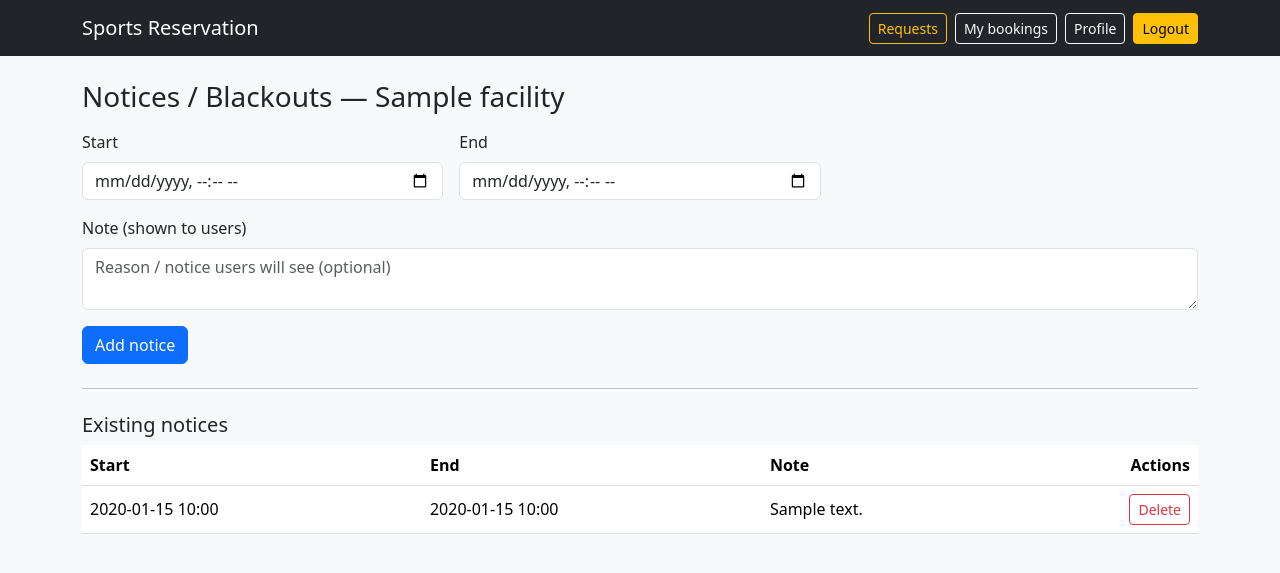
After one commit to DixieBloom1/sports-reservation, a Django app: page /provider/facilities/1/blackouts/ in a window 1280 px wide. The commit adds this page. Shown: the top 573 px of the page. Run offline with Django 5.2, Linux system fonts and the light colour scheme; a user stored in the database is signed in; tables that the repository leaves empty hold one stand-in row (values such as "Sample post").

Commit message:
notices and blackouts management

```diff
--- a/mysite/images/forms.py
+++ b/mysite/images/forms.py
@@ -1,7 +1,7 @@
 from django import forms
 from django.contrib.auth.forms import AuthenticationForm
 from django.contrib.auth.models import User
-from .models import Booking, UserProfile, Court, Facility, Sport  # make sure UserProfile exists in models.py
+from .models import Booking, UserProfile, Court, Facility, Sport, Blackout  # make sure UserProfile exists in models.py
 
 class LoginForm(AuthenticationForm):
     def __init__(self, *args, **kwargs):
@@ -143,3 +143,13 @@ class CourtForm(forms.ModelForm):
         model = Court
         fields = ["name", "is_active"]
         widgets = {"name": forms.TextInput(attrs={"class":"form-control"})}
+
+class BlackoutForm(forms.ModelForm):
+    class Meta:
+        model = Blackout
+        fields = ["start_dt", "end_dt", "note"]   # rename note -> your field if different
+        widgets = {
+            "start_dt": forms.DateTimeInput(attrs={"type": "datetime-local", "class": "form-control"}),
+            "end_dt":   forms.DateTimeInput(attrs={"type": "datetime-local", "class": "form-control"}),
+            "note":     forms.Textarea(attrs={"class": "form-control", "rows": 2, "placeholder": "Reason / notice users will see (optional)"}),
+        }
--- a/mysite/images/models.py
+++ b/mysite/images/models.py
@@ -124,6 +124,7 @@ class Blackout(models.Model):
     facility = models.ForeignKey(Facility, on_delete=models.CASCADE, related_name="blackouts")
     start_dt = models.DateTimeField()
     end_dt = models.DateTimeField()
+    note = models.CharField(max_length=200, blank=True)
     reason = models.CharField(max_length=200, blank=True)
     def __str__(self): return f"{self.facility.name} blackout {self.start_dt:%Y-%m-%d %H:%M}–{self.end_dt:%H:%M}"
 
--- a/mysite/images/templates/provider/facilities.html
+++ b/mysite/images/templates/provider/facilities.html
@@ -12,7 +12,6 @@
         <div class="card-body">
           <h5 class="card-title">{{ f.name }}</h5>
 
-          {# Show location + sport nicely; fall back if sport not available #}
           <p class="small text-muted">
             {{ f.location }}
             {% if f.display_sport %} • {{ f.display_sport }}{% endif %}
@@ -22,6 +21,8 @@
             <a class="btn btn-sm btn-outline-secondary" href="{% url 'images:provider_manage_courts' f.id %}">
               Manage courts
             </a>
+              <a class="btn btn-sm btn-outline-secondary"
+                href="{% url 'images:provider_manage_blackouts' f.id %}">Notices / Blackouts</a>
             <a class="btn btn-sm btn-outline-primary" href="{% url 'images:provider_edit_facility' f.id %}">
               Edit
             </a>
--- /dev/null
+++ b/mysite/images/templates/provider/manage_blackouts.html
@@ -0,0 +1,53 @@
+{% extends "base.html" %}
+{% block content %}
+<h3>Notices / Blackouts — {{ facility.name }}</h3>
+
+<form method="post" class="mt-3">
+  {% csrf_token %}
+  <div class="row g-3">
+    <div class="col-md-4">
+      <label class="form-label">Start</label>
+      {{ form.start_dt }}
+      {{ form.start_dt.errors }}
+    </div>
+    <div class="col-md-4">
+      <label class="form-label">End</label>
+      {{ form.end_dt }}
+      {{ form.end_dt.errors }}
+    </div>
+    <div class="col-md-12">
+      <label class="form-label">Note (shown to users)</label>
+      {{ form.note }}
+      {{ form.note.errors }}
+    </div>
+  </div>
+  <button class="btn btn-primary mt-3">Add notice</button>
+</form>
+
+<hr class="my-4">
+
+<h5>Existing notices</h5>
+<table class="table align-middle">
+  <thead>
+    <tr><th>Start</th><th>End</th><th>Note</th><th class="text-end">Actions</th></tr>
+  </thead>
+  <tbody>
+    {% for b in blackouts %}
+      <tr>
+        <td>{{ b.start_dt|date:"Y-m-d H:i" }}</td>
+        <td>{{ b.end_dt|date:"Y-m-d H:i" }}</td>
+        <td>{{ b.note|default:"—" }}</td>
+        <td class="text-end">
+          <form method="post" action="{% url 'images:provider_delete_blackout' facility.id b.id %}">
+            {% csrf_token %}
+            <button class="btn btn-sm btn-outline-danger"
+                    onclick="return confirm('Delete this notice?')">Delete</button>
+          </form>
+        </td>
+      </tr>
+    {% empty %}
+      <tr><td colspan="4" class="text-muted">No notices yet.</td></tr>
+    {% endfor %}
+  </tbody>
+</table>
+{% endblock %}
--- a/mysite/images/urls.py
+++ b/mysite/images/urls.py
@@ -26,6 +26,10 @@ urlpatterns = [
     path("provider/facilities/add/", views.provider_add_facility, name="provider_add_facility"),
     path("provider/facilities/<int:facility_id>/courts/", views.provider_manage_courts, name="provider_manage_courts"),
     path("provider/bookings/", views.provider_bookings, name="provider_bookings"),
-path("provider/facilities/<int:facility_id>/edit/", views.provider_edit_facility, name="provider_edit_facility"),
+    path("provider/facilities/<int:facility_id>/edit/", views.provider_edit_facility, name="provider_edit_facility"),
     path("provider/facilities/<int:facility_id>/delete/", views.provider_delete_facility, name="provider_delete_facility"),
+    path("provider/facilities/<int:facility_id>/blackouts/",
+         views.provider_manage_blackouts, name="provider_manage_blackouts"),
+    path("provider/facilities/<int:facility_id>/blackouts/<int:blackout_id>/delete/",
+         views.provider_delete_blackout, name="provider_delete_blackout"),
 ]
--- a/mysite/images/views.py
+++ b/mysite/images/views.py
@@ -18,7 +18,8 @@ from django.utils import timezone
 from django.views.decorators.http import require_POST, require_http_methods
 
 from .models import Facility, Booking, Blackout, UserProfile, Court, FacilitySignupRequest, Sport
-from .forms import RegisterForm, BookingForm, UserForm, ProfileForm, ProviderRegisterForm, FacilityForm, CourtForm
+from .forms import RegisterForm, BookingForm, UserForm, ProfileForm, ProviderRegisterForm, FacilityForm, CourtForm, \
+    BlackoutForm
 from .services import available_slots, available_slots_court
 
 
@@ -173,6 +174,9 @@ def facility_detail(request, pk):
     upcoming_blackouts = Blackout.objects.filter(
         facility=f, end_dt__gte=now
     ).order_by("start_dt")[:20]
+    past_blackouts = Blackout.objects.filter(
+        facility=f, end_dt__lt=now
+    ).order_by("-start_dt")[:20]
     day_blackouts = Blackout.objects.filter(
         facility=f, start_dt__date__lte=selected_date, end_dt__date__gte=selected_date
     ).order_by("start_dt")
@@ -197,7 +201,7 @@ def facility_detail(request, pk):
         "selected_court": selected_court,
         "slots": slots,
         "selected_date": selected_date,
-        # NEW
+        "past_blackouts": past_blackouts,
         "upcoming_blackouts": upcoming_blackouts,
         "day_blackouts": day_blackouts,
     })
@@ -370,9 +374,7 @@ def book_view(request, facility_id):
 
     # court (optional)
     court_id = request.GET.get("court") or request.POST.get("court")
-    court = None
-    if court_id:
-        court = get_object_or_404(Court, pk=court_id, facility=facility)
+    court = get_object_or_404(Court, pk=court_id, facility=facility) if court_id else None
 
     # start/end required
     start_str = request.GET.get("start") if request.method == "GET" else request.POST.get("start")
@@ -384,10 +386,8 @@ def book_view(request, facility_id):
     try:
         start = datetime.fromisoformat(start_str)
         end = datetime.fromisoformat(end_str)
-        if timezone.is_naive(start):
-            start = timezone.make_aware(start, timezone.get_current_timezone())
-        if timezone.is_naive(end):
-            end = timezone.make_aware(end, timezone.get_current_timezone())
+        if timezone.is_naive(start): start = timezone.make_aware(start, timezone.get_current_timezone())
+        if timezone.is_naive(end):   end   = timezone.make_aware(end,   timezone.get_current_timezone())
     except ValueError:
         messages.error(request, "Invalid date/time format.")
         return _back_to_facility(facility)
@@ -396,11 +396,38 @@ def book_view(request, facility_id):
         messages.error(request, "Start must be before end.")
         return _back_to_facility(facility)
 
+    # block out times covered by notices/maintenance
+    if Blackout.objects.filter(facility=facility, start_dt__lt=end, end_dt__gt=start).exists():
+        messages.error(request, "That time is unavailable due to a posted notice/blackout.")
+        return _back_to_facility(facility)
+
+    now = timezone.now()
+    upcoming_blackouts = Blackout.objects.filter(
+        facility=facility, end_dt__gte=now
+    ).order_by("start_dt")[:20]
+    past_blackouts = Blackout.objects.filter(
+        facility=facility, end_dt__lt=now
+    ).order_by("-start_dt")[:20]
+    selected_day = start.date()
+    day_blackouts = Blackout.objects.filter(
+        facility=facility,
+        start_dt__date__lte=selected_day,
+        end_dt__date__gte=selected_day,
+    ).order_by("start_dt")
+
     if request.method == "GET":
         return render(
             request,
             "book/confirm.html",
-            {"facility": facility, "court": court, "start": start, "end": end},
+            {
+                "facility": facility,
+                "court": court,
+                "start": start,
+                "end": end,
+                "upcoming_blackouts": upcoming_blackouts,
+                "past_blackouts": past_blackouts,
+                "day_blackouts": day_blackouts,
+            },
         )
 
     # POST: try to create
@@ -421,7 +448,7 @@ def book_view(request, facility_id):
         user=request.user,
         start_dt=start,
         end_dt=end,
-        # status via model default
+        # status uses model default
     )
     messages.success(request, "Booking created.")
     return redirect("images:my_bookings")
@@ -500,3 +527,37 @@ def provider_delete_facility(request, facility_id):
     facility.delete()
     messages.success(request, "Facility deleted.")
     return redirect("images:provider_facilities")
+
+@login_required
+def provider_manage_blackouts(request, facility_id):
+    f = get_object_or_404(Facility, id=facility_id, owner=request.user)
+    blackouts = f.blackouts.all()  # thanks to related_name
+
+    if request.method == "POST":
+        form = BlackoutForm(request.POST)
+        if form.is_valid():
+            b = form.save(commit=False)
+            b.facility = f
+            if b.start_dt >= b.end_dt:
+                form.add_error("end_dt", "End must be after start.")
+            else:
+                b.save()
+                messages.success(request, "Notice/blackout added.")
+                return redirect("images:provider_manage_blackouts", facility_id=f.id)
+    else:
+        form = BlackoutForm()
+
+    return render(request, "provider/manage_blackouts.html", {
+        "facility": f,
+        "form": form,
+        "blackouts": blackouts,
+    })
+
+@login_required
+@require_POST
+def provider_delete_blackout(request, facility_id, blackout_id):
+    f = get_object_or_404(Facility, id=facility_id, owner=request.user)
+    b = get_object_or_404(Blackout, id=blackout_id, facility=f)
+    b.delete()
+    messages.success(request, "Notice removed.")
+    return redirect("images:provider_manage_blackouts", facility_id=f.id)
```
Also changed, not shown: mysite/images/templates/facilities/_notices_modal.html (+1 -19 lines), mysite/images/templates/facilities/detail.html (+1 -20 lines), mysite/images/templates/partials/_notice_banner.html (added, +13 -0 lines), mysite/images/templates/partials/_notice_modal_body.html (added, +39 -0 lines).
